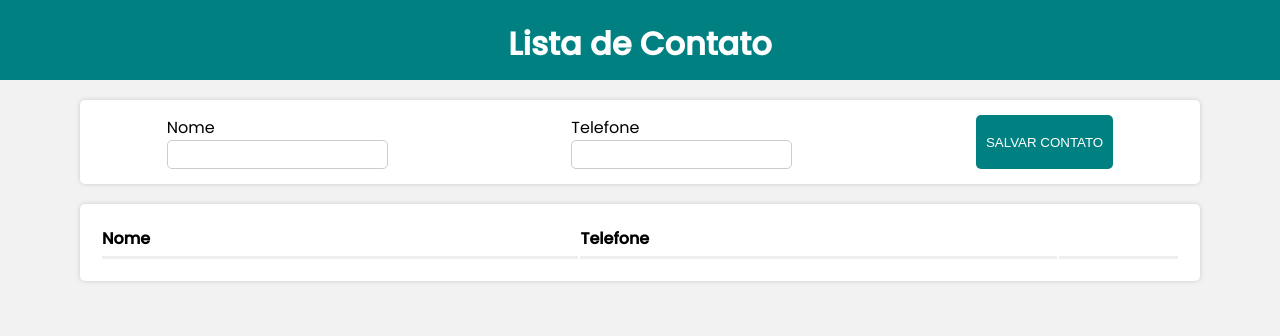
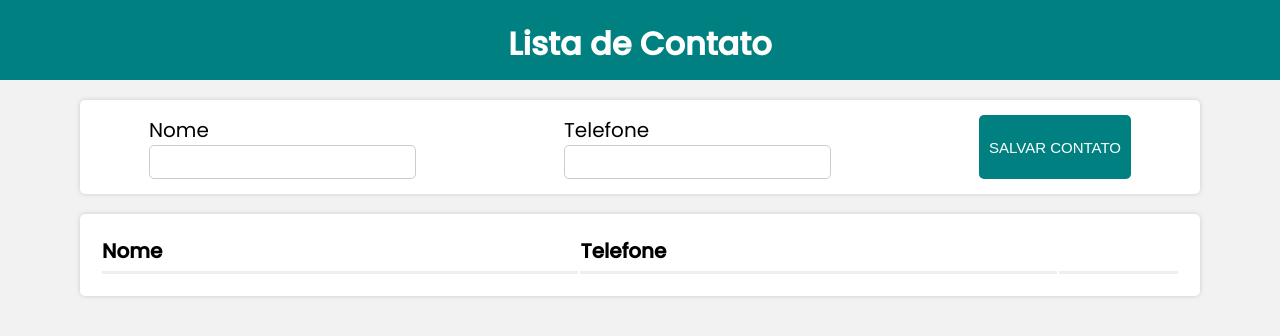
Before and after one commit to leticea/contact-list, a React (Create React App) app: page / in a window 1280 px wide. Shown: the top 336 px of the page. Built offline with nearby package versions, Linux system fonts and the light colour scheme.

Commit message:
editando o form/styles

```diff
--- a/src/App.js
+++ b/src/App.js
@@ -1,13 +1,26 @@
-import React from "react";
+import React, { useState } from "react";
 import GlobalStyle from "./styles/global";
 import Header from "./components/Header";
 import Form from "./components/Form";
 
 const App = () => {
+  const data = localStorage.getItem("contacts");
+  const [contactList, setContactList] = useState(
+    data ? JSON.parse(data) : []
+  );
+
+  const handleAdd = (contact) => {
+    const newArrayContacts = [...contactList, contact];
+
+    setContactList(newArrayContacts);
+
+    localStorage.setItem("contacts", JSON.stringify(newArrayContacts));
+  }
+
   return (
     <>
     <Header />
-    <Form />
+    <Form handleAdd={handleAdd} contactList={contactList} setContactList={setContactList} />
     <GlobalStyle />
     </>
   );
--- a/src/components/Form/styles.js
+++ b/src/components/Form/styles.js
@@ -18,7 +18,9 @@ export const Container = styled.div`
 
 export const InputContent = styled.div`
   display: flex;
+  align-content: center;
   flex-direction: column;
+  font-size: 20px;
 `;
 
 export const Label = styled.label``;
@@ -27,12 +29,13 @@ export const Input = styled.input`
   outline: none;
   border-radius: 5px;
   padding: 5px 10px;
-  font-size: 15px;
+  font-size: 19px;
   border: 1px solid #ccc;
 `;
 
 export const Button = styled.button`
   padding: 5px 10px;
+  font-size: 15px;
   border: none;
   border-radius: 5px;
   cursor: pointer;
--- a/src/components/Grid/index.js
+++ b/src/components/Grid/index.js
@@ -1,4 +1,5 @@
 import React from "react";
+import GridItem from "../GridItem";
 import * as C from "./styles";
 
 const Grid = ({ itens, setItens }) => {
--- a/src/components/Grid/styles.js
+++ b/src/components/Grid/styles.js
@@ -18,6 +18,7 @@ export const Tr = styled.tr``;
 
 export const Th = styled.th`
   border-bottom: inset;
+  font-size: 20px;
   padding-bottom: 5px;
   text-align: ${(props) => (props.alignCenter ? "center" : "start")};
   width: ${(props) => (props.width ? props.width + "%" : "auto")};
--- a/src/components/GridItem/styles.js
+++ b/src/components/GridItem/styles.js
@@ -4,6 +4,7 @@ export const Tr = styled.tr``;
 
 export const Td = styled.td`
   padding-top: 15px;
+  font-size: 20px;
   text-align: ${(props) => (props.alignCenter ? "center" : "start")};
   word-break: break-all;
   svg {
```
